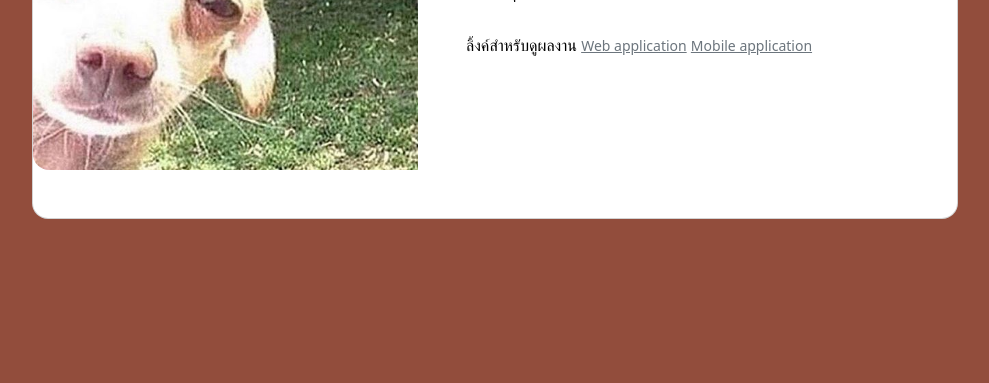
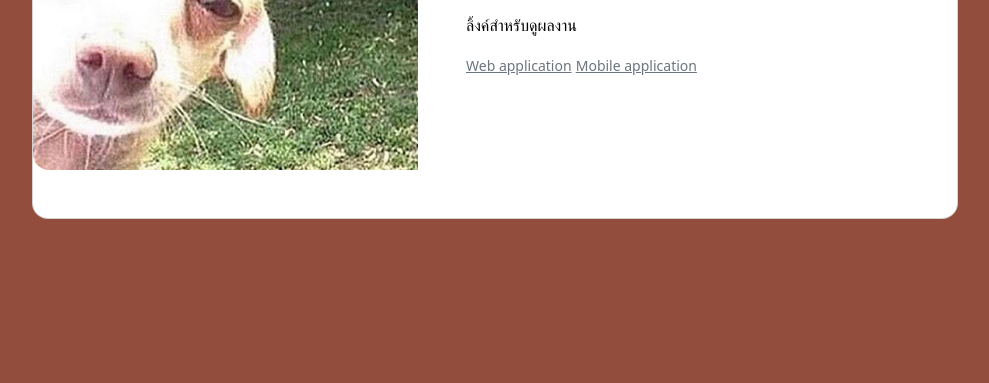
Before and after one commit to Senju14589/Senju14589.github.io, a plain HTML site: page index.html in a window 1280 px wide. Shown: the part 417-800 px from the top of the page, without its empty margins (145-1134 px from the left). Drawn offline with nearby package versions, Linux system fonts and the light colour scheme.

Commit message:
Update index.html

```diff
--- a/index.html
+++ b/index.html
@@ -59,7 +59,7 @@
 
                                             <h5 class="fw-normal mb-3 pb-3" style="letter-spacing: 1px;">นาย พุฒิพงศ์ สักแสน 623410008-8</h5>
 
-                                            <a>ลิ้งค์สำหรับดูผลงาน</a>
+                                            <p>ลิ้งค์สำหรับดูผลงาน</p>
                                             <a href="https://github.com/Senju14589/KKUSwimmingRecord/tree/main/kkuswim" class="small text-muted">Web application</a>
                                             <a href="https://github.com/Senju14589/FinalProject-3/tree/main/AnimeApp" class="small text-muted">Mobile application</a>
 
```
